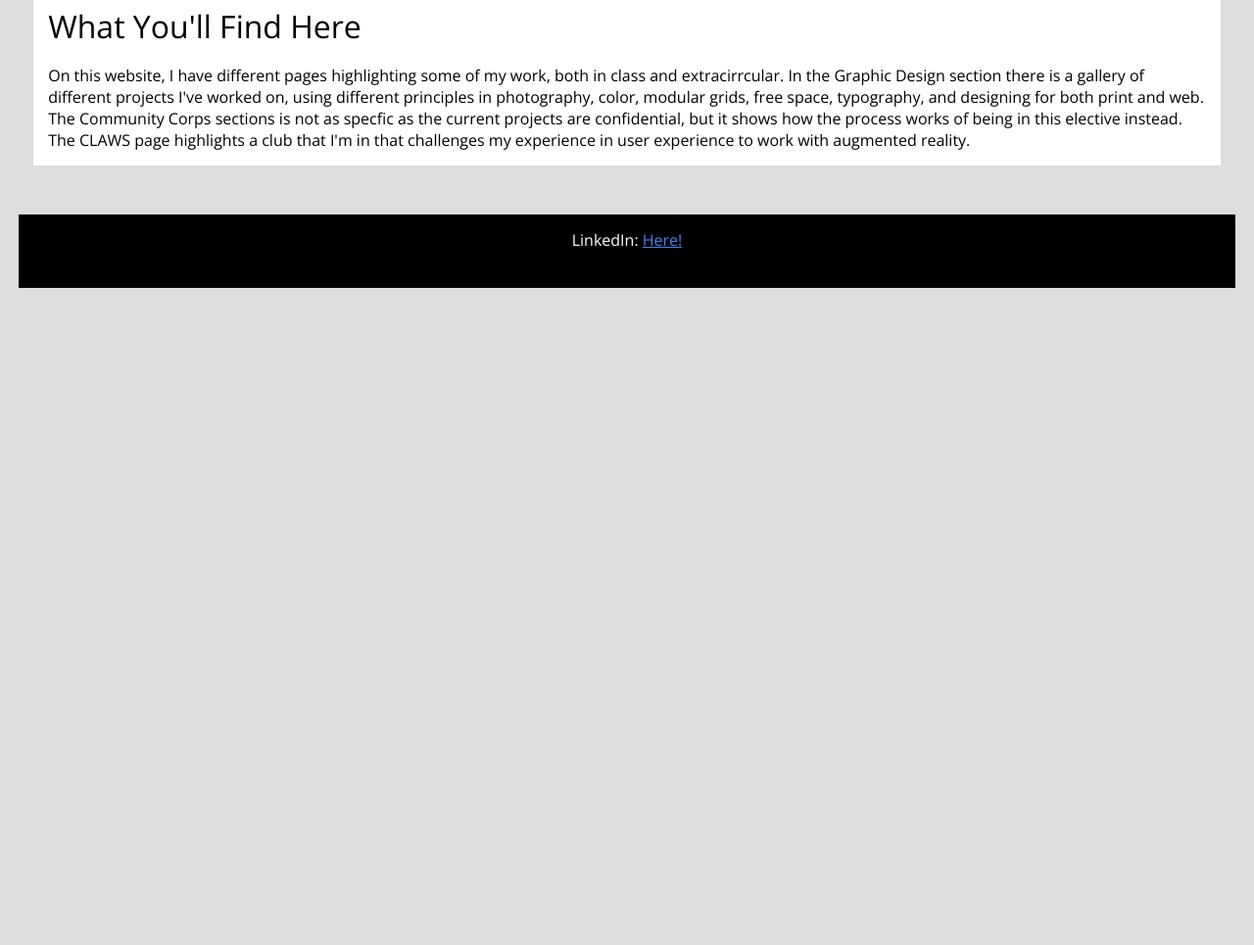
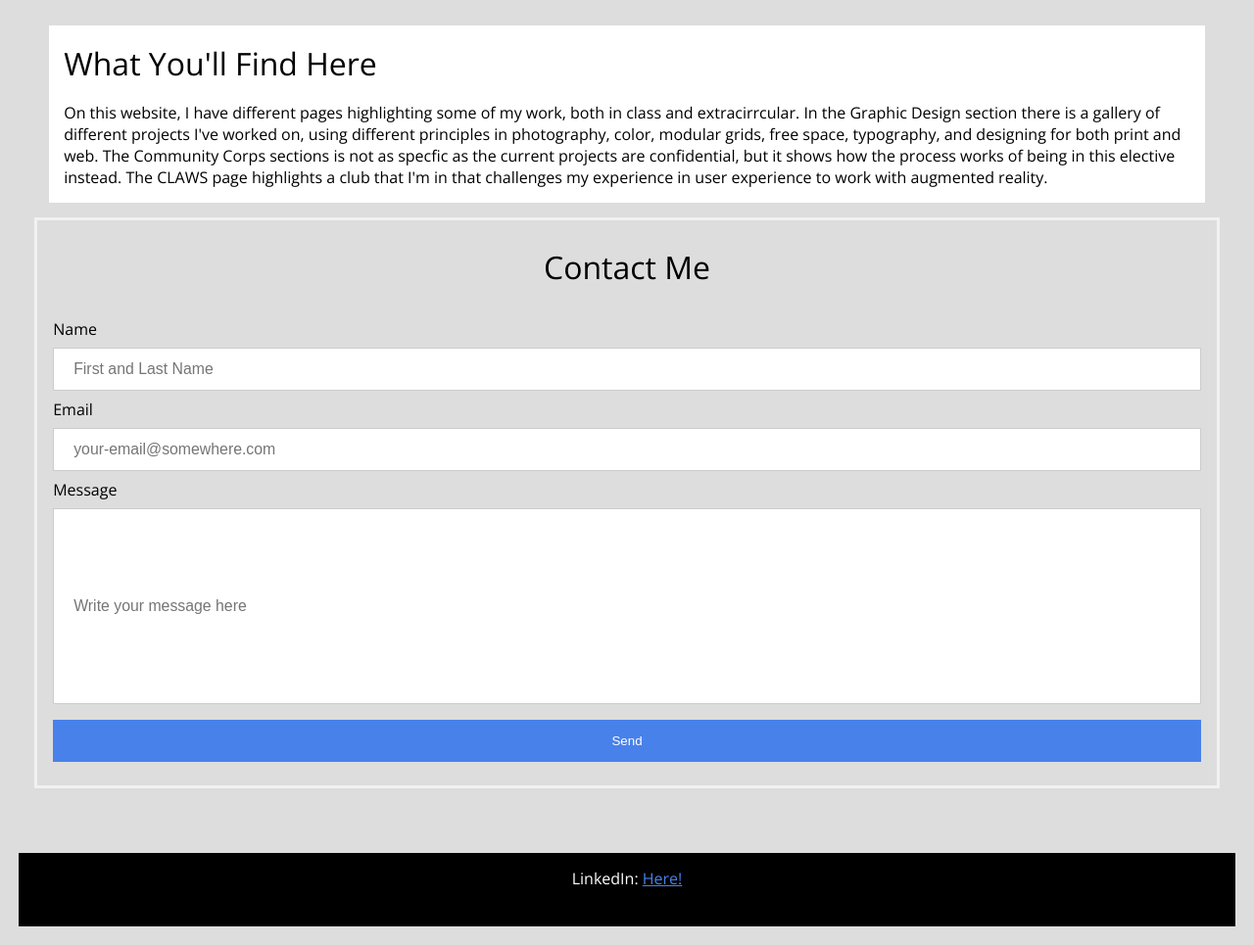
Before and after one commit to mnadai18/portfoliofinal, a plain HTML site: page index.html in a window 1280 px wide. Shown: the part 1217-2182 px from the top of the page at 98% size. Before the commit the page ends 1530 px from the top, so only its background shows below. Drawn offline with nearby package versions, Linux system fonts and the light colour scheme.

Commit message:
contact form

```diff
--- a/css/style.css
+++ b/css/style.css
@@ -143,6 +143,57 @@ header{
   border: 2px solid #4881ea;
 }
 
+/* Bordered form */
+form {
+  border: 3px solid #f1f1f1;
+}
+
+/* Full-width inputs */
+input {
+  width: 100%;
+  padding: 12px 20px;
+  margin: 8px 0;
+  display: inline-block;
+  border: 1px solid #ccc;
+  box-sizing: border-box;
+}
+
+input[type=textarea] {
+  height: 200px;
+  text-align: left;
+  line-height: 20px;
+}
+
+/* Set a style for all buttons */
+button {
+  background-color: #4881ea;
+  color: white;
+  padding: 14px 20px;
+  margin: 8px 0;
+  border: none;
+  cursor: pointer;
+  width: 100%;
+}
+
+/* Add a hover effect for buttons */
+button:hover {
+  opacity: 0.8;
+}
+
+
+/* Center the avatar image inside this container */
+.imgcontainer {
+  text-align: center;
+  margin: 24px 0 12px 0;
+}
+
+
+/* Add padding to containers */
+.container {
+  padding: 16px;
+}
+
+
 footer{
   width:100%;
   background:#000000;
--- a/index.html
+++ b/index.html
@@ -74,6 +74,29 @@
         challenges my experience in user experience to work with augmented reality.
       </p>
     </div>
+    <div class = "form">
+      <form action="action_page.php" method="post">
+        <div class="imgcontainer">
+          <h2>Contact Me</h2>
+        </div>
+
+        <div class="container">
+          <label for="name"><b>Name</b></label>
+          <input type="text" placeholder="First and Last Name" name="name" required>
+
+          <label for="em"><b>Email</b></label>
+          <input type="text" placeholder="your-email@somewhere.com" name="em" required pattern="[a-z0-9._%+-]+@[a-z0-9.-]+\.[a-z]{2,}$">
+
+          <label for ="message"><b>Message</b></label>
+          <input type = "textarea" placeholder ="Write your message here" name="message" rows ="4" cols="50" wrap="hard">
+
+          <button type="submit">Send</button>
+        </div>
+
+
+      </form>
+
+    </div>
   </main>
     <footer>
       <p>LinkedIn: <a href= "https://www.linkedin.com/in/mckinley-nadai-840522220/">Here!</a></p>
--- a/style.css
+++ b/style.css
@@ -143,6 +143,57 @@ header{
   border: 2px solid #4881ea;
 }
 
+/* Bordered form */
+form {
+  border: 3px solid #f1f1f1;
+}
+
+/* Full-width inputs */
+input {
+  width: 100%;
+  padding: 12px 20px;
+  margin: 8px 0;
+  display: inline-block;
+  border: 1px solid #ccc;
+  box-sizing: border-box;
+}
+
+input[type=textarea] {
+  height: 200px;
+  text-align: left;
+  line-height: 20px;
+}
+
+/* Set a style for all buttons */
+button {
+  background-color: #4881ea;
+  color: white;
+  padding: 14px 20px;
+  margin: 8px 0;
+  border: none;
+  cursor: pointer;
+  width: 100%;
+}
+
+/* Add a hover effect for buttons */
+button:hover {
+  opacity: 0.8;
+}
+
+
+/* Center the avatar image inside this container */
+.imgcontainer {
+  text-align: center;
+  margin: 24px 0 12px 0;
+}
+
+
+/* Add padding to containers */
+.container {
+  padding: 16px;
+}
+
+
 footer{
   width:100%;
   background:#000000;
```
